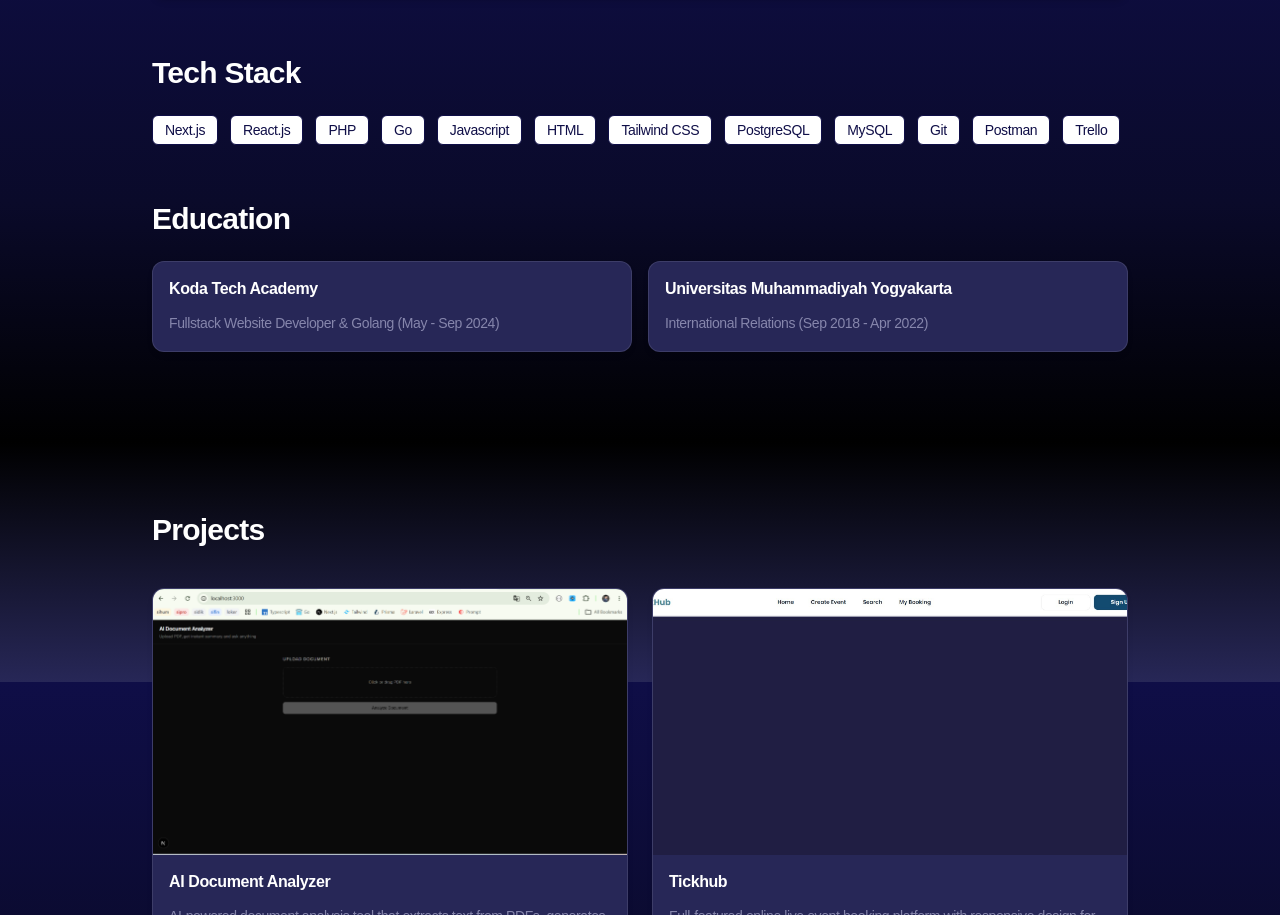
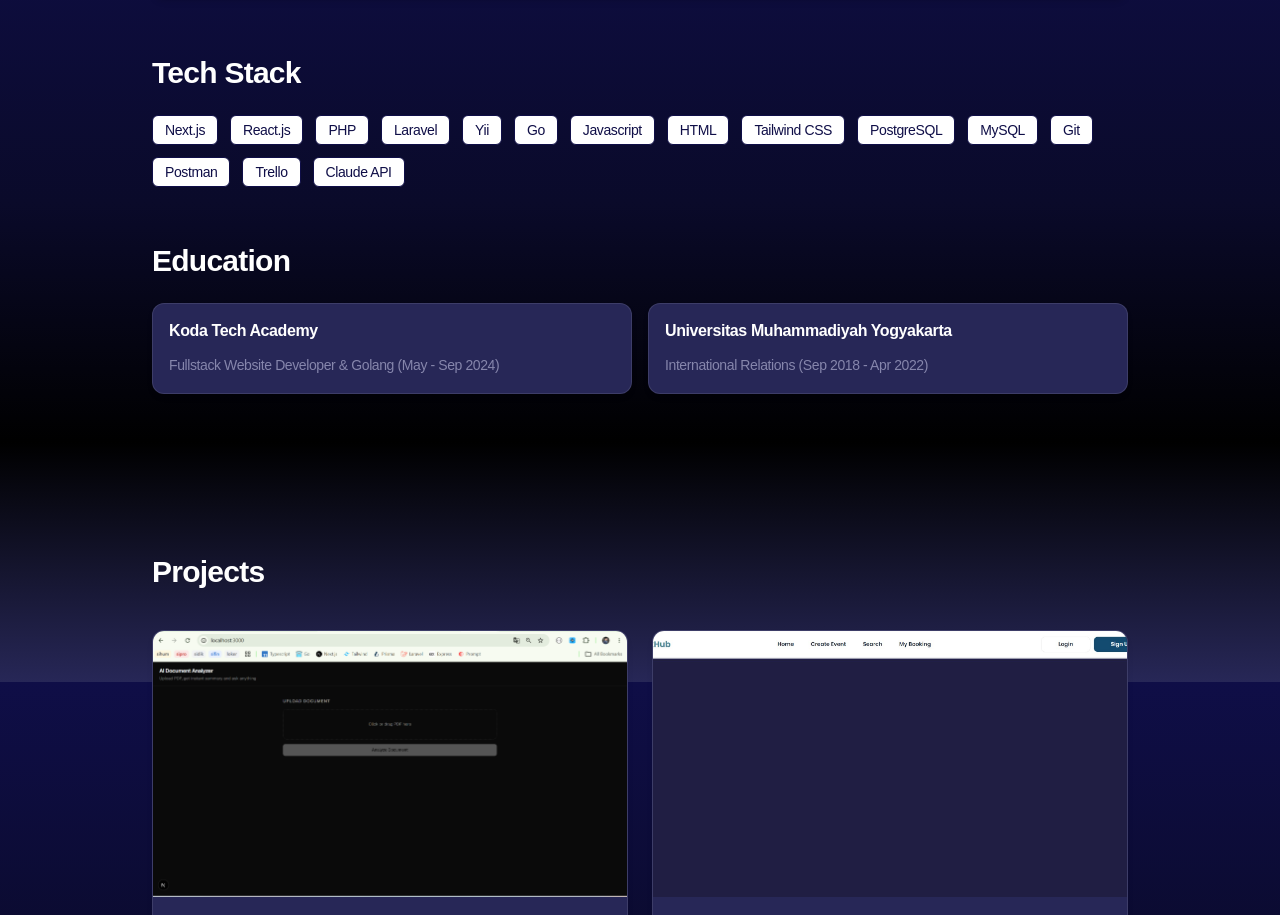
Before and after one commit to fajryalvin12/personal-portfolio-web, a Next.js app: page / in a window 1280 px wide. Shown: the part 918-1833 px from the top of the page. Built offline with nearby package versions, Linux system fonts and the light colour scheme.

Commit message:
feat: add techstack new

```diff
--- a/src/data/portfolio.js
+++ b/src/data/portfolio.js
@@ -9,6 +9,8 @@
   "Next.js",
   "React.js",
   "PHP",
+  "Laravel",
+  "Yii",
   "Go",
   "Javascript",
   "HTML",
@@ -18,6 +20,7 @@
   "Git",
   "Postman",
   "Trello",
+  "Claude API",
 ];
 
 export const education = [
```
